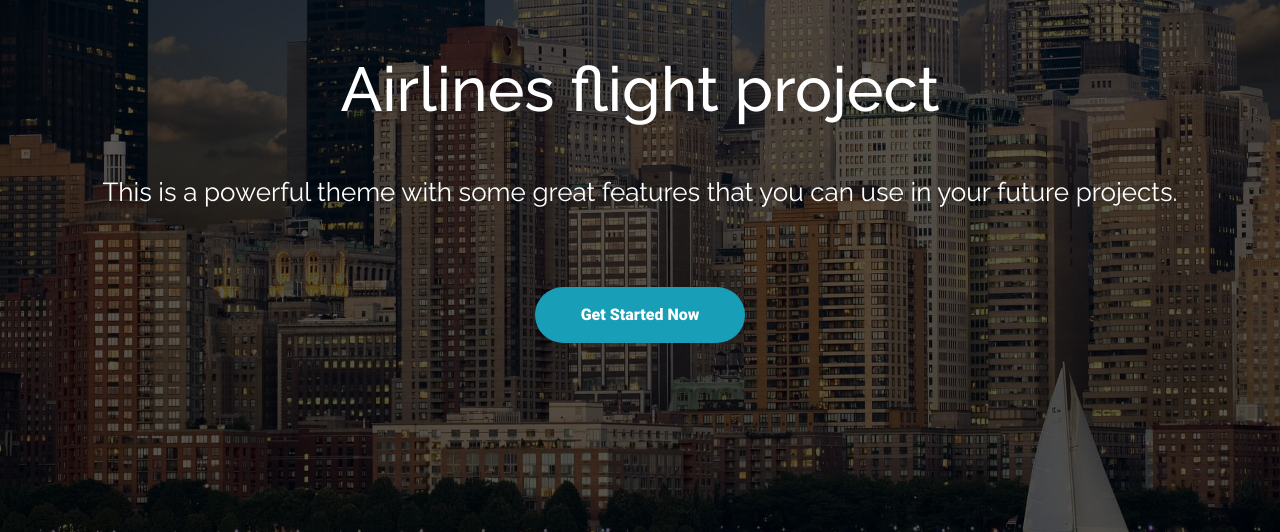
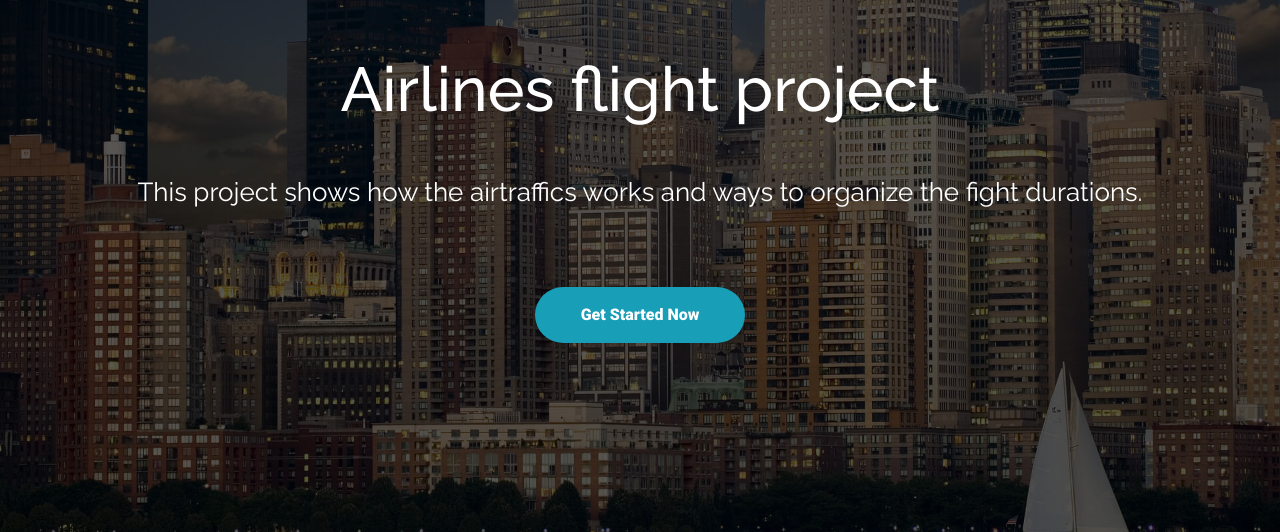
Before and after one commit to natsutosato/Gitcomclass3-natsuto-, a plain HTML site: page index.html in a window 1280 px wide. Shown: the part 265-797 px from the top of the page. Drawn offline with Linux system fonts and the light colour scheme.

Commit message:
Update index.html

```diff
--- a/index.html
+++ b/index.html
@@ -64,7 +64,7 @@
           </h1>
 
         <p class="tagline">
-          This is a powerful theme with some great features that you can use in your future projects.
+          This project shows how the airtraffics works and ways to organize the fight durations.
         </p>
         <a class="btn btn-full" href="#about">Get Started Now</a>
       </div>
```
